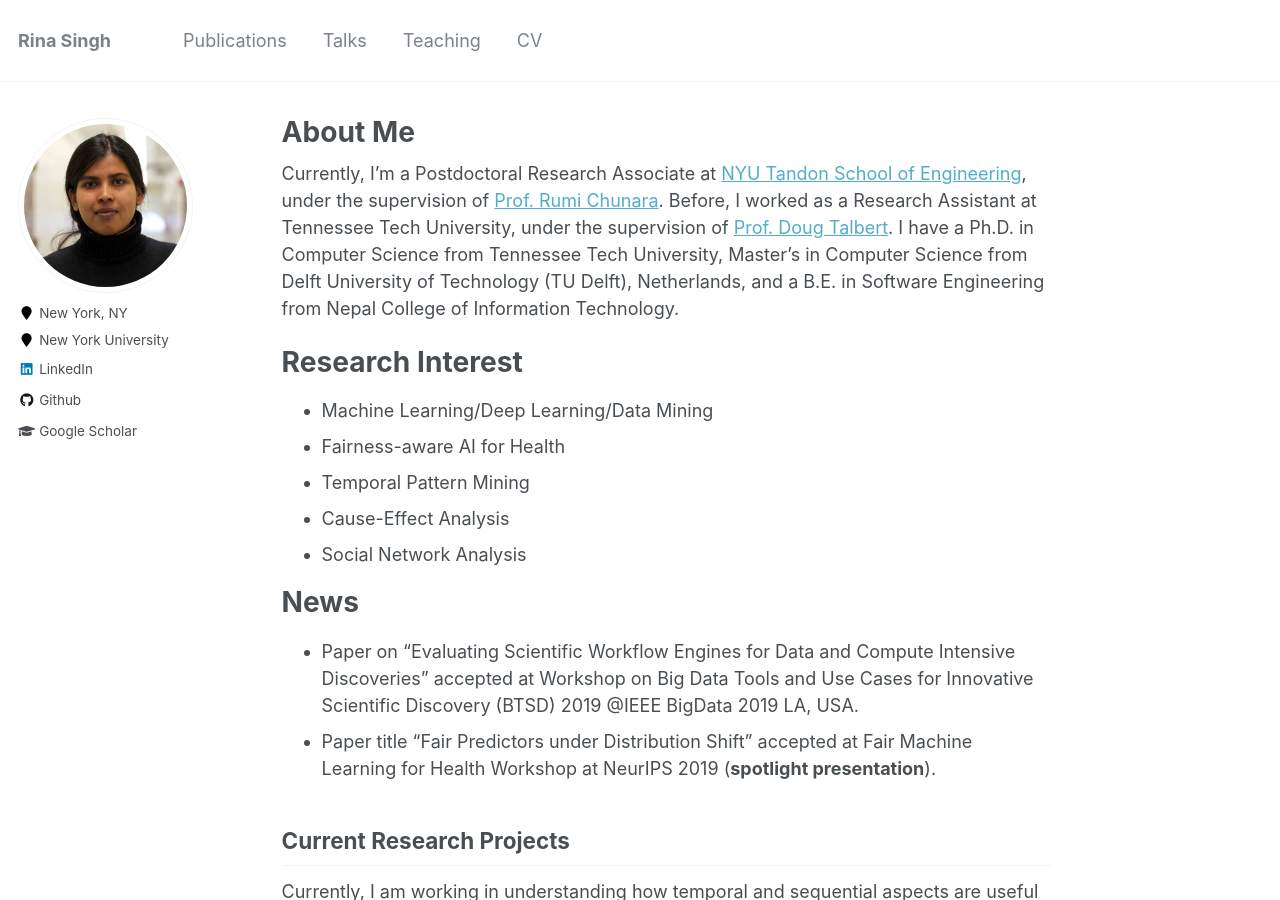
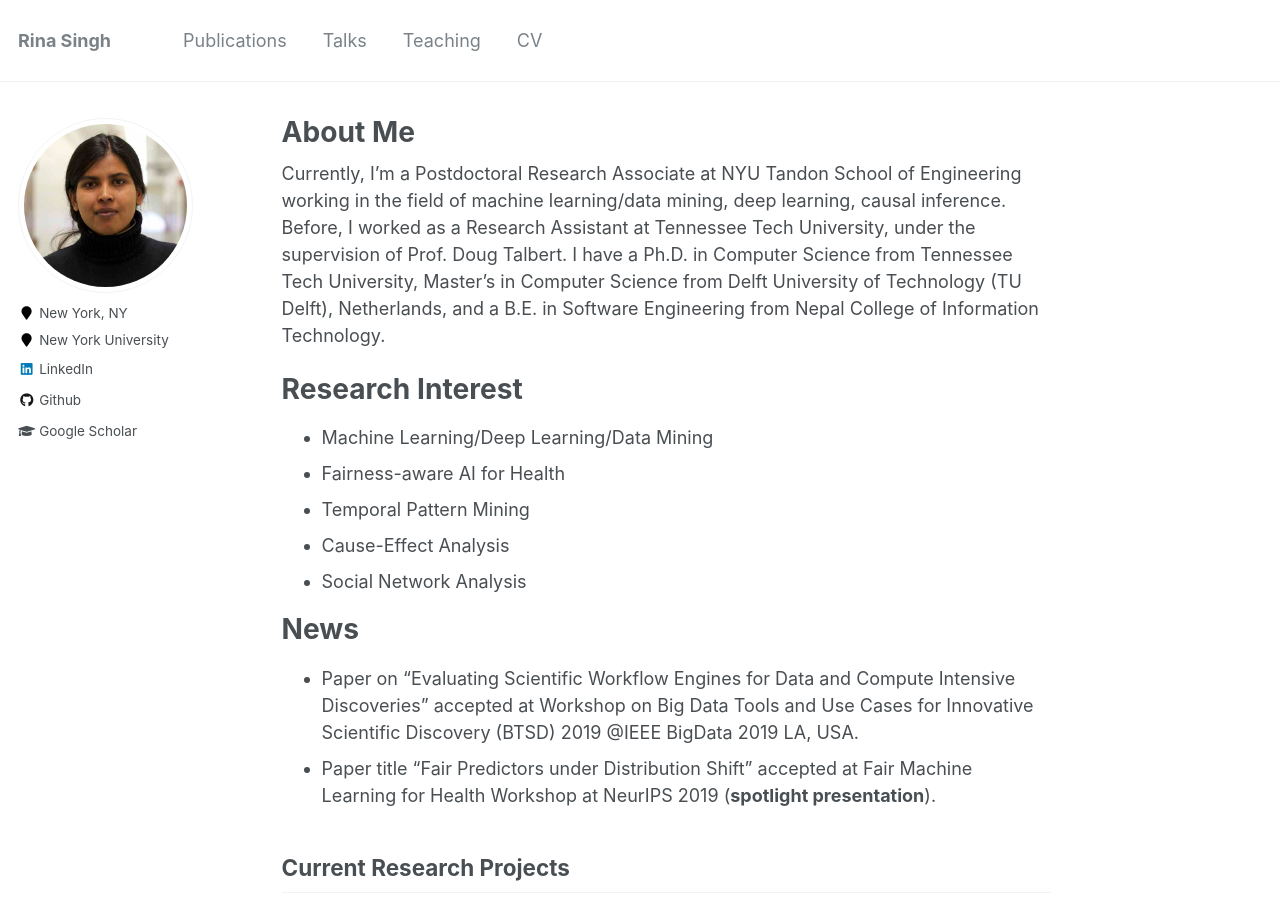
Before and after one commit to rsingh43/rsingh43.github.io, a Jekyll site: the page built from _pages/about.md, in a window 1280 px wide and 900 px high. Built offline with Jekyll 4.4.1, drawn with Linux system fonts in a browser that asks for light colours.

Commit message:
Update about.md

```diff
--- a/_pages/about.md
+++ b/_pages/about.md
@@ -7,8 +7,9 @@ redirect_from:
   - /about/
   - /about.html
 ---
+Currently, I'm a Postdoctoral Research Associate at NYU Tandon School of Engineering working in the field of machine learning/data mining, deep learning, causal inference. Before, I worked as a Research Assistant at Tennessee Tech University, under the supervision of Prof. Doug Talbert. I have a Ph.D. in Computer Science from Tennessee Tech University, Master’s in Computer Science from Delft University of Technology (TU Delft), Netherlands, and a B.E. in Software Engineering from Nepal College of Information Technology.
 
-Currently, I'm a Postdoctoral Research Associate at [NYU Tandon School of Engineering](https://engineering.nyu.edu/), under the supervision of [Prof. Rumi Chunara](https://rumichunara.github.io/). Before, I worked as a Research Assistant at Tennessee Tech University, under the supervision of [Prof. Doug Talbert](https://users.csc.tntech.edu/~dtalbert/). I have a Ph.D. in Computer Science from Tennessee Tech University, Master’s in Computer Science from Delft University of Technology (TU Delft), Netherlands, and a B.E. in Software Engineering from Nepal College of Information Technology.
+<!--Currently, I'm a Postdoctoral Research Associate at [NYU Tandon School of Engineering](https://engineering.nyu.edu/), under the supervision of [Prof. Rumi Chunara](https://rumichunara.github.io/). Before, I worked as a Research Assistant at Tennessee Tech University, under the supervision of [Prof. Doug Talbert](https://users.csc.tntech.edu/~dtalbert/). I have a Ph.D. in Computer Science from Tennessee Tech University, Master’s in Computer Science from Delft University of Technology (TU Delft), Netherlands, and a B.E. in Software Engineering from Nepal College of Information Technology.-->
 
 Research Interest
 ======
```
